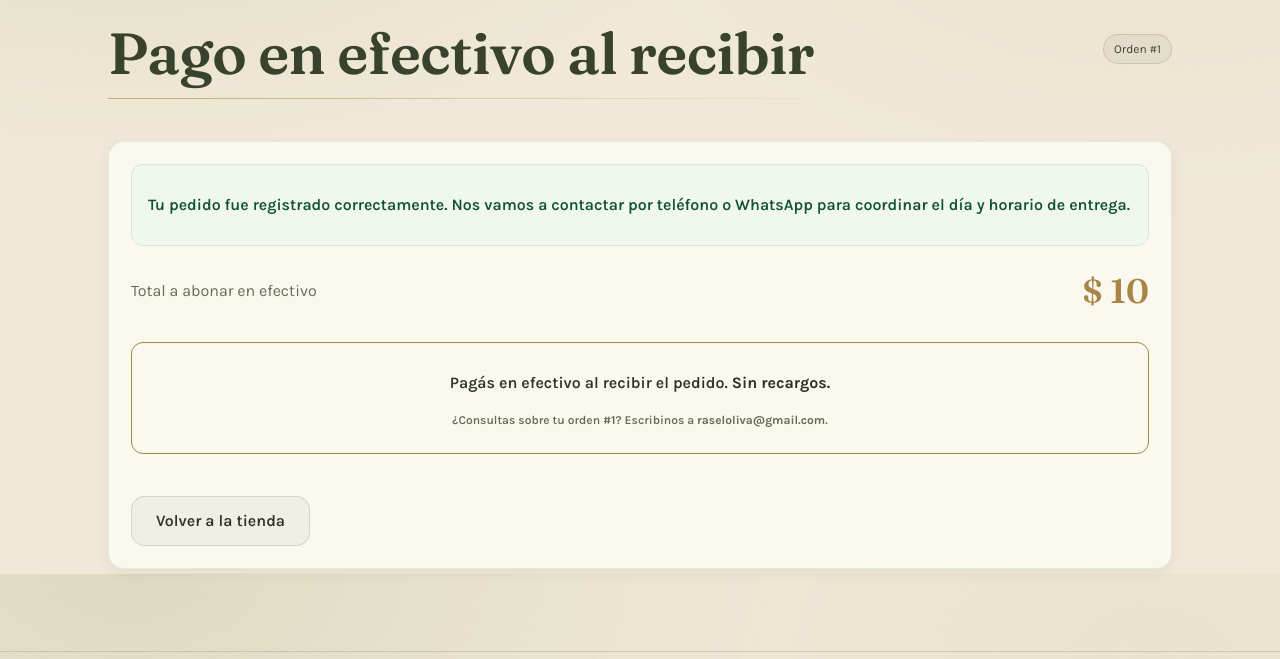
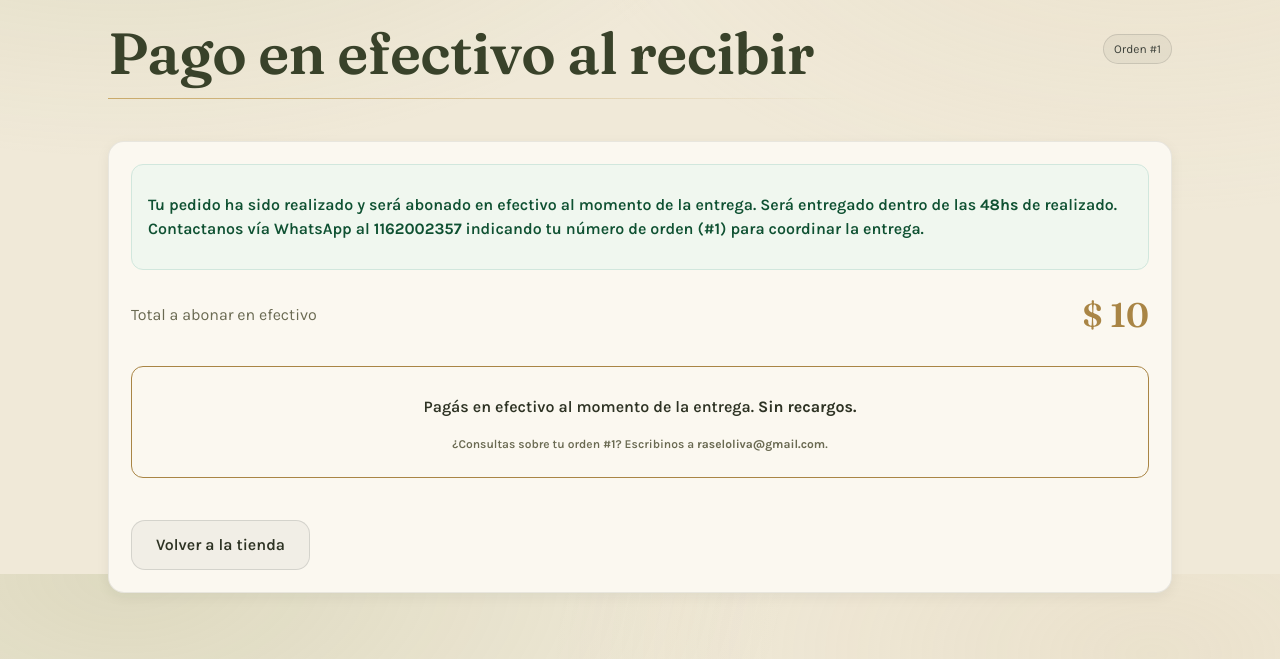
Before and after one commit to tomascalomino/rasel_ecommerce_2, a Django app: page /orders/cod/1/ in a window 1280 px wide; the page is wider, and only the part inside the window is pictured. Shown: the part 226-885 px from the top of that part. Run offline with Django 5.2, Linux system fonts and the light colour scheme; tables that the repository leaves empty hold one stand-in row (values such as "Sample post").

Commit message:
Modificacion de texto en compras + fix de eliminaciond e la plata + textos politicas

```diff
--- a/backend/config/settings.py
+++ b/backend/config/settings.py
@@ -75,6 +75,10 @@ BANK_TRANSFER = {
     "cbu": os.getenv("BANK_CBU", "").strip(),
     "bank": os.getenv("BANK_NAME", "").strip(),
 }
+
+# WhatsApp de atención: recibe comprobantes de transferencia y coordina
+# entregas/retiros (emails y páginas post-checkout).
+WHATSAPP_NUMBER = os.getenv("WHATSAPP_NUMBER", "1162002357").strip()
 
 if DEBUG and MP_ENABLED and not os.getenv("MP_ACCESS_TOKEN"):
     print(
--- a/backend/orders/emails.py
+++ b/backend/orders/emails.py
@@ -120,45 +120,71 @@ def _bank_block() -> str:
     return "\n".join(lines)
 
 
+def _whatsapp() -> str:
+    return getattr(settings, "WHATSAPP_NUMBER", "") or ""
+
+
 def _customer_body(order) -> str:
+    whatsapp = _whatsapp()
     if order.payment_method == "transfer":
         bank_block = _bank_block()
         datos = (
             f"\nDatos para transferir:\n{bank_block}\n" if bank_block else ""
         )
-        notify = getattr(settings, "ORDER_NOTIFICATION_EMAIL", "") or ""
         comprobante = (
-            f"Enviá el comprobante a {notify} indicando tu orden #{order.id}.\n"
-            if notify else ""
+            f"\nEnviá el comprobante de pago vía WhatsApp al {whatsapp} "
+            f"indicando tu número de orden (#{order.id}).\n"
         )
+        if order.delivery_method == "pickup":
+            entrega = (
+                "\nEl retiro se coordina por el mismo WhatsApp donde envíes "
+                "el comprobante.\n"
+                f"Te avisamos cuando tu pedido esté listo para retirar en "
+                f"{order.pickup_point_label}.\n"
+            )
+        elif order.shipping_carrier_arranged:
+            entrega = (
+                "\nLa entrega se coordina por el mismo WhatsApp donde envíes "
+                "el comprobante.\n"
+            )
+        else:
+            entrega = (
+                "\nTu pedido será entregado dentro de las 48hs, contadas "
+                "desde que hayamos recibido el pago realizado.\n"
+            )
         estado = (
             "Tu pedido quedó RESERVADO y está pendiente de pago por transferencia.\n"
-            f"{datos}{comprobante}"
+            f"{datos}{comprobante}{entrega}"
         )
     elif order.payment_method == "cod":
         if order.delivery_method == "pickup":
             estado = (
-                f"Tu pedido quedó CONFIRMADO. Retiralo en "
-                f"{order.pickup_point_label} y abonalo en EFECTIVO al retirar. "
-                "Sin recargos. Te avisamos cuando esté listo.\n"
+                "Tu pedido ha sido realizado y será abonado en efectivo al "
+                "momento del retiro.\n\n"
+                f"Contactanos vía WhatsApp al {whatsapp} indicando tu número "
+                f"de orden (#{order.id}) para coordinar el retiro en "
+                f"{order.pickup_point_label}.\n"
             )
         else:
             estado = (
-                "Tu pedido quedó CONFIRMADO. Nos contactamos para coordinar la "
-                "entrega y lo abonás en EFECTIVO al recibirlo. Sin recargos.\n"
+                "Tu pedido ha sido realizado y será abonado en efectivo al "
+                "momento de la entrega.\n\n"
+                "Tu pedido será entregado dentro de las 48hs de realizado.\n\n"
+                f"Contactanos vía WhatsApp al {whatsapp} indicando tu número "
+                f"de orden (#{order.id}) para coordinar la entrega.\n"
             )
     else:
         estado = "¡Tu pago fue confirmado! Estamos preparando tu pedido.\n"
 
     return (
-        f"Hola {order.full_name},\n\n"
-        f"Recibimos tu pedido #{order.id}.\n\n"
+        f"Hola {order.full_name}!\n\n"
+        f"Recibimos tu pedido Orden N° #{order.id}.\n\n"
         f"{estado}\n"
         f"Detalle:\n{_build_lines(order)}\n\n"
         f"{_totals_block(order)}\n\n"
         f"{_delivery_block(order)}"
         f"{_shipping_legend(order)}\n"
-        f"Gracias por tu compra.\nRaSel — Aceite de Oliva\n"
+        f"Gracias por elegirnos!\nRaSel — Aceite de Oliva\n"
     )
 
 
@@ -196,19 +222,26 @@ def _send(order) -> None:
 
 
 def _paid_body(order) -> str:
+    whatsapp = _whatsapp()
     if order.delivery_method == "pickup":
-        preparando = "Ya lo estamos preparando para que lo retires."
+        proximo = (
+            f"Coordinamos el retiro por WhatsApp al {whatsapp}. "
+            f"Te avisamos cuando esté listo para retirar en "
+            f"{order.pickup_point_label}."
+        )
+    elif getattr(order, "shipping_carrier_arranged", False):
+        proximo = f"Coordinamos la entrega por WhatsApp al {whatsapp}."
     else:
-        preparando = "Ya lo estamos preparando para el envío."
+        proximo = "Tu pedido será entregado dentro de las 48hs."
     return (
-        f"Hola {order.full_name},\n\n"
-        f"¡Confirmamos la recepción de tu pago del pedido #{order.id}!\n"
-        f"{preparando}\n\n"
+        f"Hola {order.full_name}!\n\n"
+        f"¡Confirmamos la recepción de tu pago del pedido Orden N° #{order.id}!\n"
+        f"{proximo}\n\n"
         f"Detalle:\n{_build_lines(order)}\n\n"
         f"{_totals_block(order)}\n\n"
         f"{_delivery_block(order)}"
         f"{_shipping_legend(order)}\n"
-        f"¡Gracias por tu compra!\nRaSel — Aceite de Oliva\n"
+        f"Gracias por elegirnos!\nRaSel — Aceite de Oliva\n"
     )
 
 
--- a/backend/orders/views.py
+++ b/backend/orders/views.py
@@ -212,6 +212,7 @@ def transfer_info(request, order_id):
             "order": order,
             "bank": settings.BANK_TRANSFER,
             "notify_email": settings.ORDER_NOTIFICATION_EMAIL,
+            "whatsapp": settings.WHATSAPP_NUMBER,
             "shipping_legend": (
                 carrier_arranged_legend() if order.shipping_carrier_arranged else ""
             ),
@@ -229,5 +230,6 @@ def cod_info(request, order_id):
         {
             "order": order,
             "notify_email": settings.ORDER_NOTIFICATION_EMAIL,
+            "whatsapp": settings.WHATSAPP_NUMBER,
         },
     )
--- a/templates/orders/cod_info.html
+++ b/templates/orders/cod_info.html
@@ -22,12 +22,16 @@
     <div class="alerts mb-4">
       <div class="alert alert-success">
         {% if order.delivery_method == "pickup" %}
-        <p>Tu pedido fue registrado correctamente. Retiralo en
-          <strong>{{ order.pickup_point_label }}</strong>. Te avisamos por
-          teléfono o WhatsApp cuando esté listo.</p>
+        <p>Tu pedido ha sido realizado y será abonado en efectivo al momento
+          del retiro. Contactanos vía WhatsApp al <strong>{{ whatsapp }}</strong>
+          indicando tu número de orden (<strong>#{{ order.id }}</strong>) para
+          coordinar el retiro en <strong>{{ order.pickup_point_label }}</strong>.</p>
         {% else %}
-        <p>Tu pedido fue registrado correctamente. Nos vamos a contactar por
-          teléfono o WhatsApp para coordinar el día y horario de entrega.</p>
+        <p>Tu pedido ha sido realizado y será abonado en efectivo al momento
+          de la entrega. Será entregado dentro de las <strong>48hs</strong> de
+          realizado. Contactanos vía WhatsApp al <strong>{{ whatsapp }}</strong>
+          indicando tu número de orden (<strong>#{{ order.id }}</strong>) para
+          coordinar la entrega.</p>
         {% endif %}
       </div>
     </div>
@@ -44,9 +48,9 @@
     <div class="alerts">
       <div class="alert" style="text-align: center; border-color: var(--gold);">
         {% if order.delivery_method == "pickup" %}
-        <p>Pagás en efectivo al retirar el pedido. <strong>Sin recargos.</strong></p>
+        <p>Pagás en efectivo al momento del retiro. <strong>Sin recargos.</strong></p>
         {% else %}
-        <p>Pagás en efectivo al recibir el pedido. <strong>Sin recargos.</strong></p>
+        <p>Pagás en efectivo al momento de la entrega. <strong>Sin recargos.</strong></p>
         {% endif %}
         <p class="muted tiny mt-6">
           ¿Consultas sobre tu orden <strong>#{{ order.id }}</strong>? Escribinos a
--- a/templates/shipping_info.html
+++ b/templates/shipping_info.html
@@ -67,7 +67,7 @@
                 </li>
                 <li>
                     <strong>AMBA:</strong> los envíos al Área Metropolitana de Buenos Aires
-                    (conurbano y La Plata) tienen un valor fijo.
+                    tienen un valor fijo.
                 </li>
                 <li>
                     <strong>Resto del país:</strong> el envío queda
```
Also changed, not shown: backend/orders/tests.py (+29 -3 lines), backend/shipping/tests.py (+21 -13 lines), templates/legal/privacy.html (+3 -4 lines), templates/legal/regret.html (+6 -5 lines), templates/legal/returns.html (+12 -19 lines), templates/legal/terms.html (+8 -13 lines), templates/orders/transfer_info.html (+13 -7 lines), backend/shipping/migrations/0002_seed_zones.py, backend/shipping/migrations/0003_fix_zone_boundaries.py.
